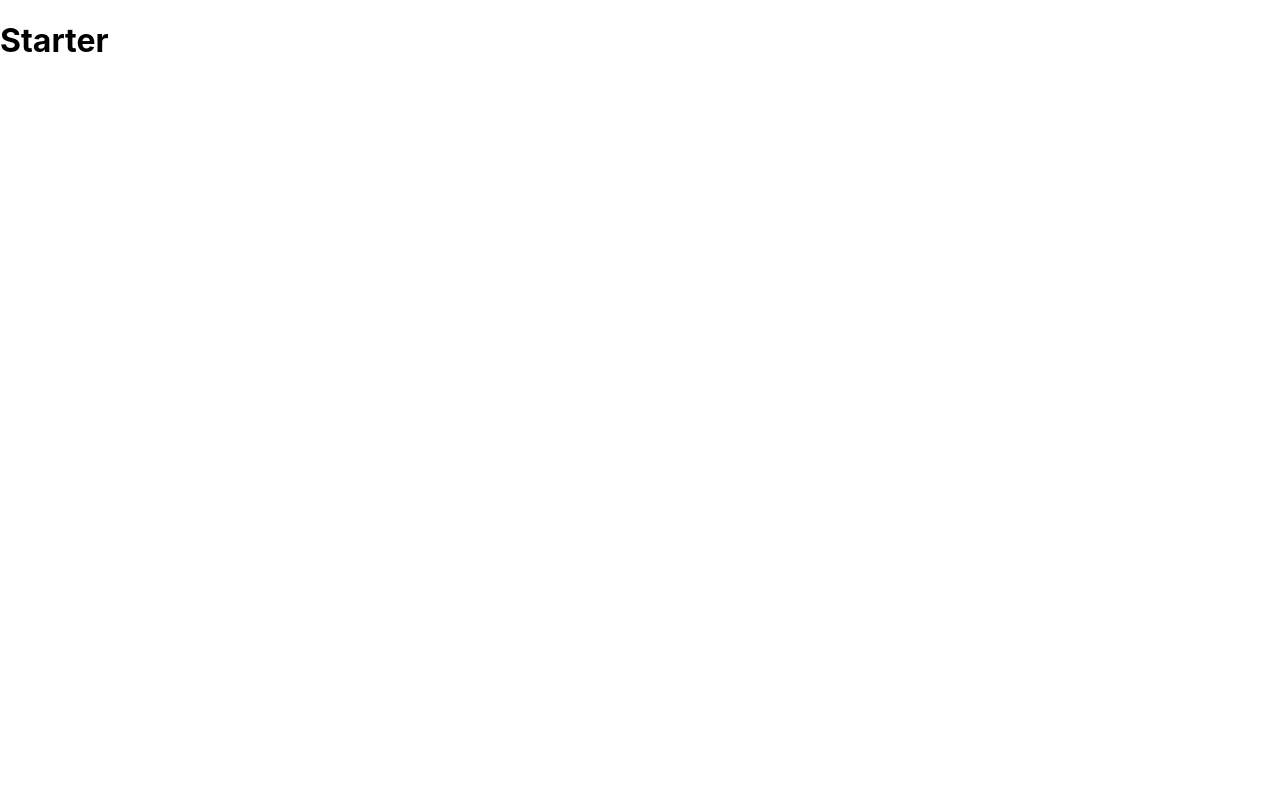
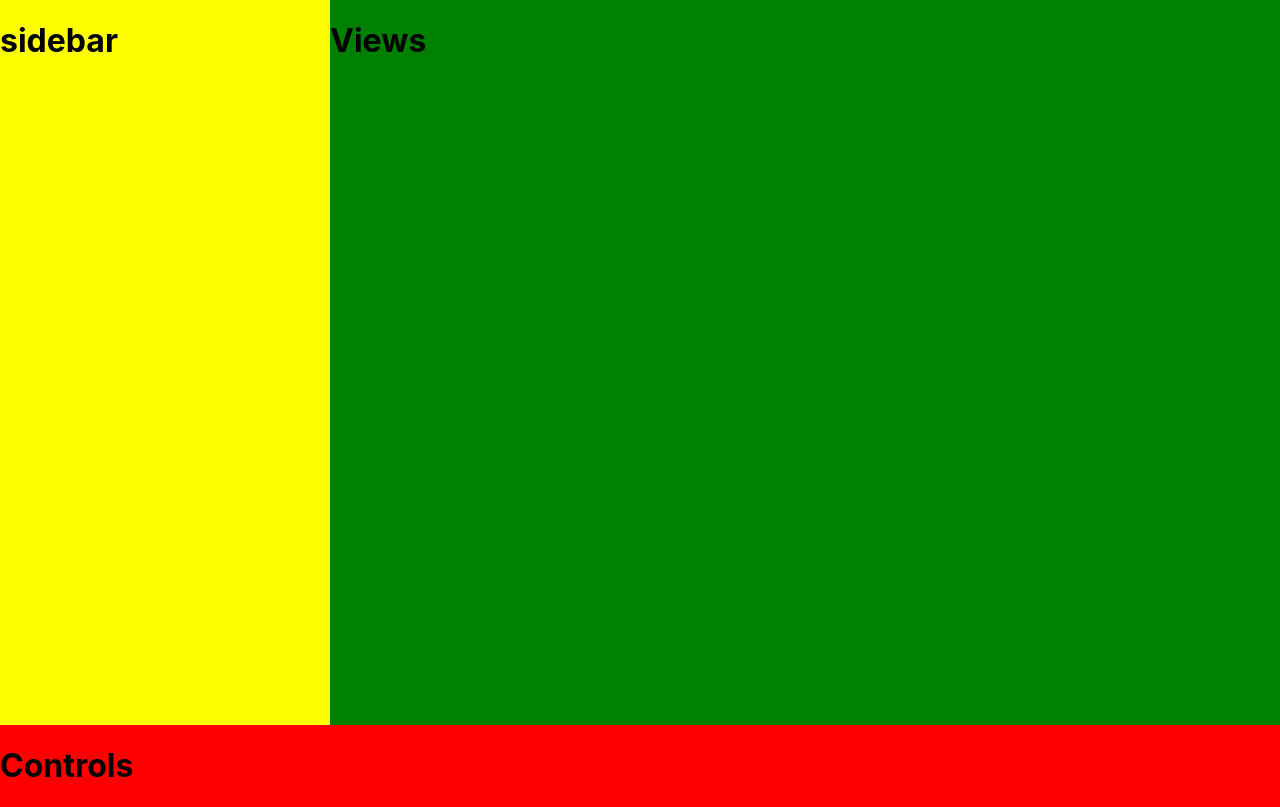
Before and after one commit to thinkful-ei-shark/test-owl, a React (Create React App) app: page / in a window 1280 px wide. Built offline with nearby package versions, Linux system fonts and the light colour scheme.

Commit message:
got css going

```diff
--- a/src/App.js
+++ b/src/App.js
@@ -1,11 +1,16 @@
 import React from 'react';
+import Views from './components/Views';
+import Sidebar from './components/Sidebar';
+import ControlBar from './components/ControlBar';
 
 const App = ({ store }) => {
   console.log(store);
   return (
-    <div className='app'>
-      <h1>Starter</h1>
-    </div>
+    <main class='session'>
+      <Sidebar></Sidebar>
+      <Views></Views>
+      <ControlBar></ControlBar>
+    </main>
   );
 };
 
--- /dev/null
+++ b/src/components/ControlBar.js
@@ -0,0 +1,11 @@
+import React from 'react';
+
+const ControlBar = () => {
+  return (
+    <div className='control-bar-container'>
+      <h1>Controls</h1>
+    </div>
+  );
+};
+
+export default ControlBar;
--- /dev/null
+++ b/src/components/Sidebar.js
@@ -0,0 +1,11 @@
+import React from 'react';
+
+const Sidebar = () => {
+  return (
+    <div className='sidebar-container'>
+      <h1>sidebar</h1>
+    </div>
+  );
+};
+
+export default Sidebar;
--- /dev/null
+++ b/src/components/Views.js
@@ -0,0 +1,11 @@
+import React from 'react';
+
+const Views = () => {
+  return (
+    <div className='views-container'>
+      <h1>Views</h1>
+    </div>
+  );
+};
+
+export default Views;
--- a/src/index.css
+++ b/src/index.css
@@ -1,3 +1,14 @@
+*,
+*:before,
+*:after {
+  box-sizing: border-box;
+}
+
+html {
+  box-sizing: inherit;
+  font-size: 62.5%;
+}
+
 body {
   margin: 0;
   font-family: -apple-system, BlinkMacSystemFont, 'Segoe UI', 'Roboto', 'Oxygen',
@@ -5,9 +16,36 @@ body {
     sans-serif;
   -webkit-font-smoothing: antialiased;
   -moz-osx-font-smoothing: grayscale;
+  font-size: 1.6rem;
 }
 
 code {
   font-family: source-code-pro, Menlo, Monaco, Consolas, 'Courier New',
     monospace;
 }
+
+main {
+  display: grid;
+  grid-template-columns: 330px calc(100% - 330px) 100%;
+  grid-template-rows: calc(100% - 75px);
+  grid-template-areas:
+    'sidebar views'
+    'sidebar views'
+    'controlBar controlBar';
+  height: 100vh;
+}
+
+.sidebar-container {
+  grid-area: sidebar;
+  background-color: yellow;
+}
+
+.views-container {
+  grid-area: views;
+  background-color: green;
+}
+
+.control-bar-container {
+  grid-area: controlBar;
+  background-color: red;
+}
```
